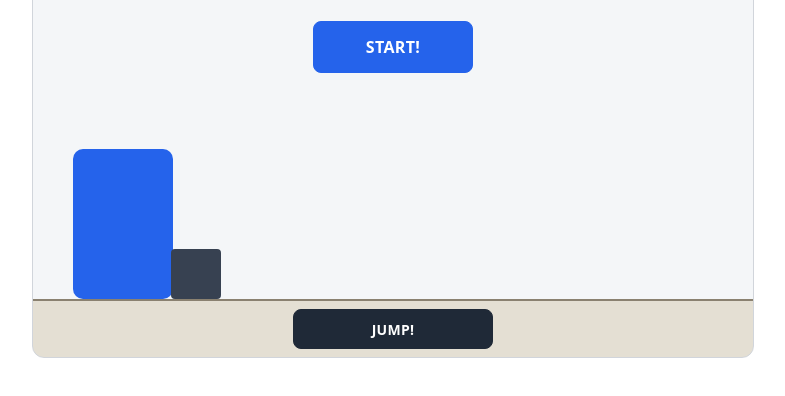
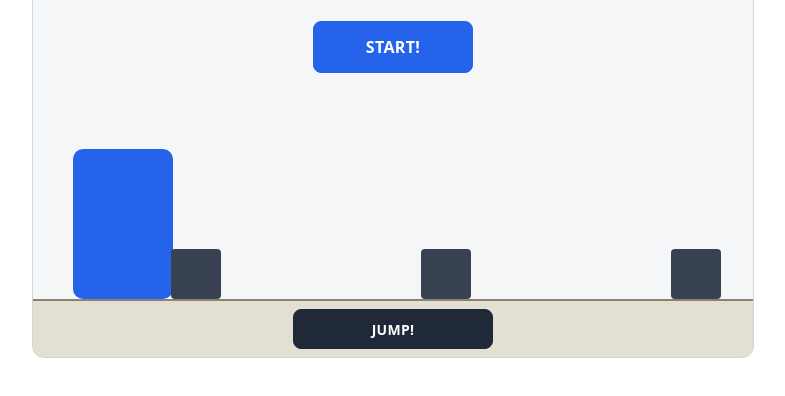
Before and after one commit to salmonco/embeddable-mini-game, a website built with Vite: page index.html in a window 1280 px wide. Both pictures are taken after a click on the button "START!". Shown: the part 288-684 px from the top of the page, without its empty margins (247-1032 px from the left). Built offline with nearby package versions, Linux system fonts and the light colour scheme.

Commit message:
feat(game): 허들을 배열로 변경

```diff
--- a/index.ts
+++ b/index.ts
@@ -1,7 +1,9 @@
 import Character from "./src/character.js";
 import Game from "./src/game.js";
+import Hurdle from "./src/hurdle.js";
 
 const root = document.createElement('div')
 const character = new Character()
-const game = new Game(root, character)
+const hurdles = [new Hurdle(300), new Hurdle(550), new Hurdle(800), new Hurdle(1500), new Hurdle(1550)]
+const game = new Game(root, character, hurdles)
 game.init()
--- a/src/game.ts
+++ b/src/game.ts
@@ -4,15 +4,15 @@ import Hurdle from "./hurdle.js";
 class Game {
     private _root: HTMLDivElement
     private _character: Character
-    private _hurdle: Hurdle
+    private _hurdles: Hurdle[]
     private _requestAnimationFrameId: number | null = null
     private _isPaused: boolean = false
     private _lastTime: number | null = null
 
-    constructor(root: HTMLDivElement, character: Character, hurdle = new Hurdle(300)) {
+    constructor(root: HTMLDivElement, character: Character, hurdles: Hurdle[] = [new Hurdle(300)]) {
         this._root = root
         this._character = character
-        this._hurdle = hurdle
+        this._hurdles = hurdles
     }
 
     init() {
@@ -26,15 +26,24 @@ class Game {
     render() {
         const characterContainer = this._root.querySelector<HTMLDivElement>('#character')
         const hurdleContainer = this._root.querySelector<HTMLDivElement>('#hurdle')
+        const hurdleItems = this._root.querySelectorAll<HTMLDivElement>('.hurdleItem')
         if (characterContainer === null || hurdleContainer === null) {
             throw new Error('초기화해 주세요')
         }
         characterContainer.style.bottom = this._character.footHeight + 'px'
-        hurdleContainer.style.left = this._hurdle.x + 'px'
+        for (let i = 0; i < this._hurdles.length; i++) {
+            const hurdle = this._hurdles[i]
+            const hurdleItem = hurdleItems[i]
+            if (hurdle && hurdleItem) {
+                hurdleItem.style.left = hurdle.x + 'px'
+            }
+        }
     }
 
     start() {
-        this._hurdle.reset()
+        for (const hurdle of this._hurdles) {
+            hurdle.reset()
+        }
         this._character.reset()
         this._lastTime = null
         this._requestAnimationFrameId = requestAnimationFrame(this._animate)
@@ -80,12 +89,16 @@ class Game {
     private _animate = (now: number) => {
         const delta = this._lastTime === null ? 0 : now - this._lastTime
         this._lastTime = now
-        this._hurdle.tick(delta)
+        for (const hurdle of this._hurdles) {
+            hurdle.tick(delta)
+        }
         this._character.tick(delta)
         this.render()
-        if (!this._character.isSurvive(this._hurdle)) {
-            this._gameOver()
-            return
+        for (const hurdle of this._hurdles) {
+            if (!this._character.isSurvive(hurdle)) {
+                this._gameOver()
+                return
+            }
         }
         this._requestAnimationFrameId = requestAnimationFrame(this._animate)
     }
@@ -121,9 +134,14 @@ class Game {
         if (this._root.querySelector('#hurdle') === null) {
             const hurdleContainer = document.createElement('div')
             hurdleContainer.id = 'hurdle'
-            hurdleContainer.style.width = Hurdle.WIDTH + 'px'
-            hurdleContainer.style.height = Hurdle.HEIGHT + 'px'
             this._root.appendChild(hurdleContainer)
+            for (const _hurdle of this._hurdles) {
+                const hurdleItem = document.createElement('div')
+                hurdleItem.className = 'hurdleItem'
+                hurdleItem.style.width = Hurdle.WIDTH + 'px'
+                hurdleItem.style.height = Hurdle.HEIGHT + 'px'
+                hurdleContainer.appendChild(hurdleItem)
+            }
         }
     }
 
--- a/src/style.css
+++ b/src/style.css
@@ -29,7 +29,7 @@
 
 /* 캐릭터와 허들은 같은 기준선(땅 위, 왼쪽 여백)에서 그려야 충돌 판정과 화면이 맞는다 */
 #character,
-#hurdle {
+.hurdleItem {
     position: absolute;
     margin-left: var(--lane-offset);
     margin-bottom: calc(var(--ground-height) + 2px);
@@ -41,7 +41,7 @@
     background-color: var(--primary);
 }
 
-#hurdle {
+.hurdleItem {
     bottom: 0;
     border-radius: 4px;
     background-color: #374151;
```
Also changed, not shown: __tests__/game.test.ts (+39 -24 lines).
